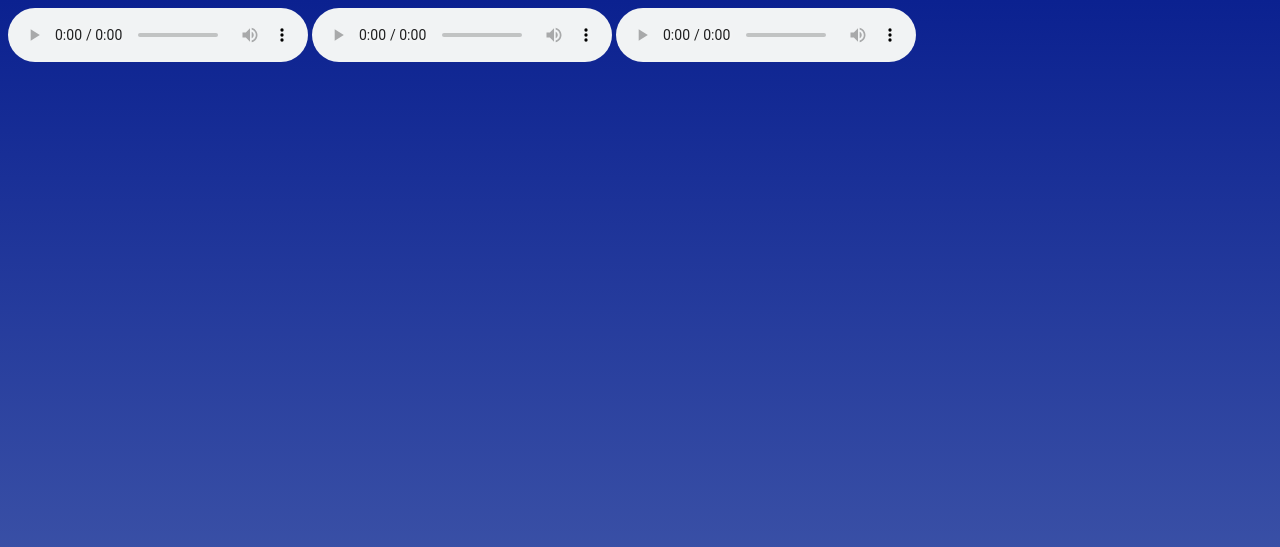
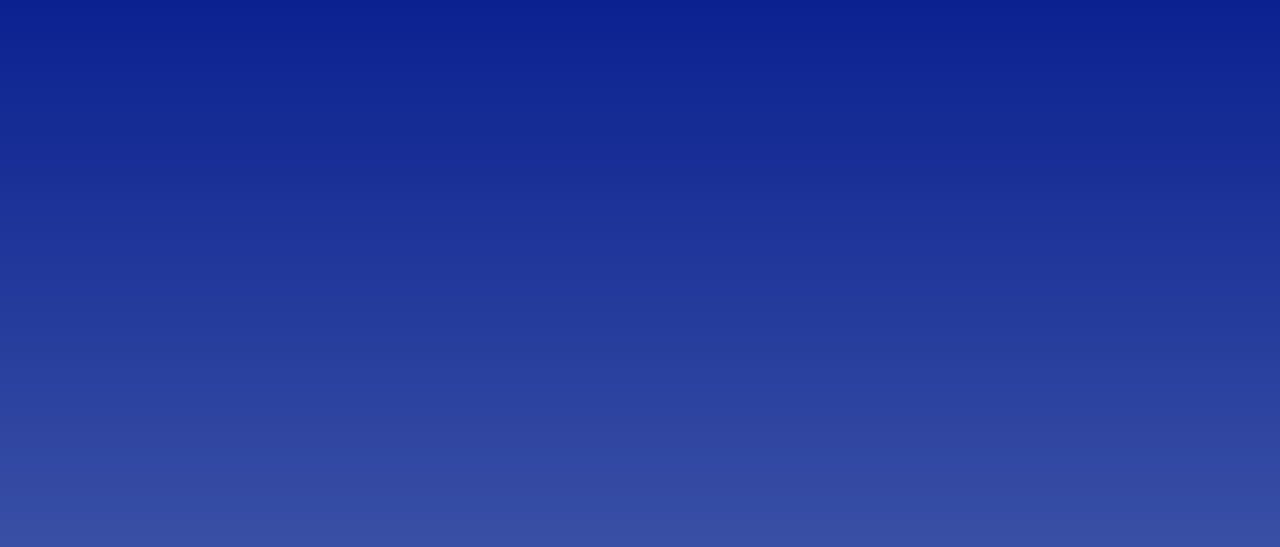
Before and after one commit to amabiledeglmann/index, a plain HTML site: page index.html in a window 1280 px wide. Shown: the top 547 px of the page. Drawn offline with Linux system fonts and the light colour scheme; grey boxes are pictures that could not be loaded.

Commit message:
Update index.html

```diff
--- a/index.html
+++ b/index.html
@@ -35,15 +35,15 @@
     <img src="https://github.com/amabiledeglmann/index/blob/main/terra.png" class="planeta" width="500px">
     <img onclick="Tocar1();" id="foguete" src="foguete.gif" width="80px" class="foguete">
 
-    <audio id="audio1" controls autoplay = "">
+    <audio id="audio1"  autoplay = "">
         <source src="contagem_regressiva.mp3" type="audio/mp3">
     </audio>
 
-    <audio id="audio2" controls autoplay = "">
+    <audio id="audio2"  autoplay = "">
         <source src="lancamento_foguete.mp3" type="audio/mp3">
     </audio>
 
-    <audio id="audio3" controls autoplay = "">
+    <audio id="audio3"  autoplay = "">
         <source src="we-have-a-problem.mp3" type="audio/mp3">
     </audio>
 
```
